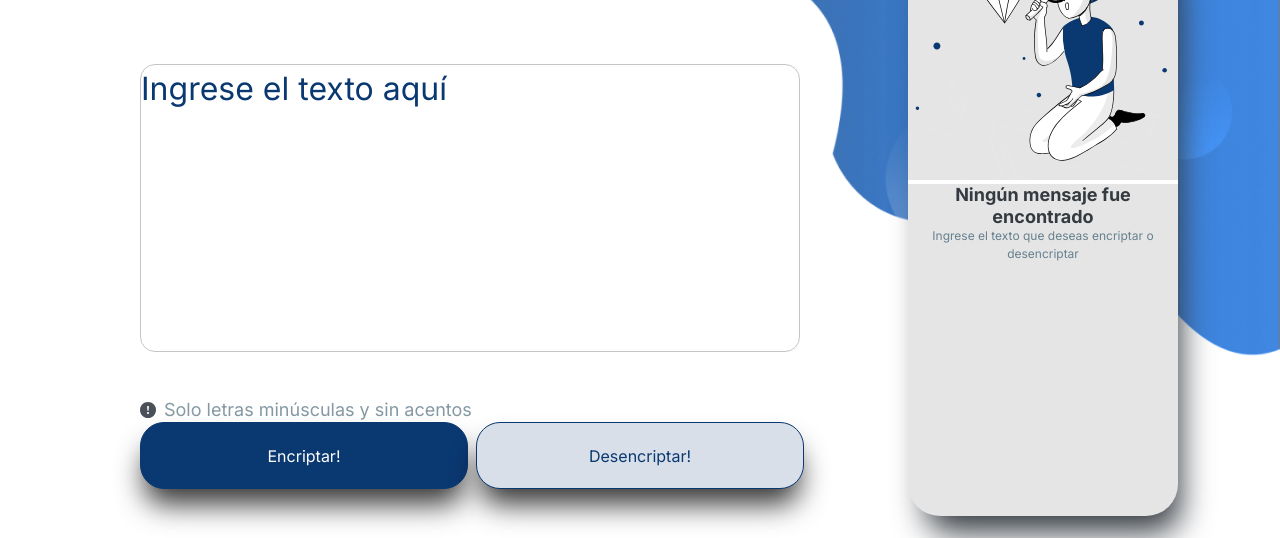
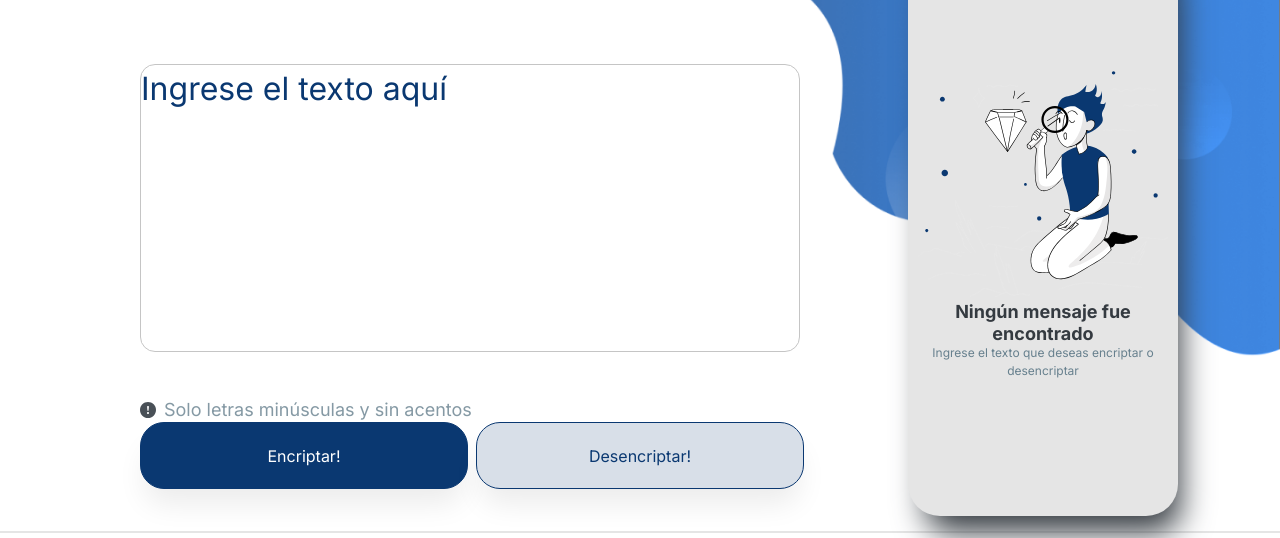
Before and after one commit to Gronegtp/desafio-encriptador-de-texto, a plain HTML site: page index.html in a window 1280 px wide. Shown: the part 104-642 px from the top of the page. Drawn offline with Linux system fonts and the light colour scheme.

Commit message:
Solucion de problemas con la ayuda de Jeison en el style.css

```diff
--- a/CSS/style.css
+++ b/CSS/style.css
@@ -1,36 +1,34 @@
-/*----------
-Fuentes
-------------*/
+/*--Fuentes--*/
+
 @import url('https://fonts.googleapis.com/css2?family=Inter:ital,opsz,wght@0,14..32,100..900;1,14..32,100..900&display=swap');
 
-/*---------
-Global css
----------*/
+/*--Global Css--*/
+
 :root{
-    --font: #e5e5e5;
-    --white: #FFFFFF;
-    --dark-blue: #0A3871;
-    --greey: #c5c5c5;
-    --medium-gray: #67808e;
-    --rgba: rgba(0,0,0,0.8);
-    --white-blue: #D8DFE8;
-    --Medium-blue: #0a38718a;
-    --Gray: #343a40;
-    --gree: #495057;
+    --Font:#E5E5E5;
+    --White:#FFFFFF;
+    --Dark-Blue:#0A3871;
+    --Greey:#C5C5C5;
+    --Medium-Gray:#67808E;
+    --RGBA:rgba(0,0,0,0.08);
+    --White-Blue:#D8DFE8;
+    --Medium-Blue:#0a38718a;
+    --Gray:#343A40;
+    --Gree:#495057;
 }
 
 *{
-    margin:0;
-    padding:0;
+    margin: 0;
+    padding: 0;
     box-sizing: border-box;
-    font-family: 'inter', sans-serif;
+    font-family: 'Inter', sans-serif;
     text-decoration: none;
-    background: var(--white);
+    background: var(--White);
 }
 
 ::selection{
-    background: var(--dark-blue);
-    color: var(--white)
+    background: var(--Dark-Blue);
+    color: var(--White);
 }
 
 body{
@@ -41,9 +39,7 @@ img{
     max-width: 100%;
 }
 
-/*-----------
-encabezado
------------*/
+/*--Encabezado--*/
 
 header{
     position: absolute;
@@ -57,9 +53,7 @@ header .logo{
     height: 48px;
 }
 
-/*--------
-principal
----------*/
+/*--Principal--*/
 
 main{
     display: flex;
@@ -82,13 +76,13 @@ main{
     font-size: 32px;
     line-height: 48px;
     outline: none;
-    border: 1px solid var(--greey);
+    border: 1px solid var(--Greey);
     border-radius: 15px;
     resize: none;
 }
 
 .encriptar::placeholder,:focus{
-    color: var(--dark-blue);
+    color: var(--Dark-Blue);
 }
 
 .encriptador-aviso{
@@ -108,7 +102,7 @@ main{
     font-size: 18px;
     line-height: 150%;
     opacity: 0.8;
-    color: var(--medium-gray)
+    color: var(--Medium-Gray);
 }
 
 .encriptador-contenedor{
@@ -129,63 +123,64 @@ main{
     font-size: 16px;
     line-height: 19px;
     text-align: center;
-    color: var(--white);
-    background: var(--dark-blue);
-    border: 1px solid var(--dark-blue);
+    color: var(--White);
+    background: var(--Dark-Blue);
+    border: 1px solid var(--Dark-Blue);
     border-radius: 24px;
     cursor: pointer;
-    box-shadow: 0px 20px 29px -5px var(--rgba);
+    box-shadow: 0px 20px 29px -5px var(--RGBA);
 }
 
 .Btn-Encriptar:active{
-    box-shadow: inset 2px 2px 4px var(--font),
-    inset -3px -4px 8px var(--dark-blue);
-    color: var(--white-blue);
+    box-shadow: inset 2px 2px 4px var(--Font),
+    inset -3px -4px 8px var(--Dark-Blue);
+    color: var(--White-Blue);
 }
 
 .Btn-DesEncriptar{
     width: 328px;
     height: 67px;
-    padding:24px;
+    padding: 24px;
     font-style: normal;
     font-weight: 400;
     font-size: 16px;
     line-height: 19px;
     text-align: center;
-    color: var(--dark-blue);
-    background: var(--white-blue);
-    border: 1px solid var(--dark-blue);
+    color: var(--Dark-Blue);
+    background: var(--White-Blue);
+    border: 1px solid var(--Dark-Blue);
     border-radius: 24px;
     cursor: pointer;
-    box-shadow: 0px 20px 29px -5px var(--rgba);
+    box-shadow: 0px 20px 29px -5px var(--RGBA);
 }
+
 .btn-copiar:active,
-.Btn-DesEncriptar:active{
-    box-shadow: inset 2px 2px 4px var(--dark-blue),
-    inset -3px -4px 8px var(--font);
-    color: var(--Medium-blue);
+.btn-desencriptar:active{
+    box-shadow: inset 2px 2px 4px var(--Dark-Blue),
+    inset -3px -4px 8px var(--Font);
+    color: var(--Medium-Blue);
 }
 
 .tarjeta{
     width: 270px;
     height: 580px;
-    background: var(--font);
+    background: var(--Font);
     box-shadow: 10px 24px 32px -8px var(--Gray);
-    position:relative;
+    position: relative;
     margin-top: 40px;
     border-radius: 32px;
     text-align: center;
 }
 
-.Tarjeta-contenedor{
+.tarjeta-contenedor{
     width: 250px;
     margin: auto;
     margin-top: 50%;
-    background:  var(--font);
+    background: var(--Font);
 }
 
 .img-muñeco{
-    background: var(--font);
+    background: var(--Font);
 }
 
 .texto-uno{
@@ -195,7 +190,7 @@ main{
     line-height: 120%;
     text-align: center;
     color: var(--Gray);
-    background: var(--font);
+    background: var(--Font);
 }
 
 .texto-dos{
@@ -204,8 +199,8 @@ main{
     font-size: 12px;
     line-height: 150%;
     text-align: center;
-    color: var(--medium-gray);
-    background: var(--font);
+    color: var(--Medium-Gray);
+    background: var(--Font);
 }
 
 .evaluar{
@@ -218,10 +213,10 @@ main{
     font-weight: 400;
     font-size: 24px;
     line-height: 36px;
-    color: var(--gree);
+    color: var(--Gree);
     background: transparent;
     border-top-right-radius: 32px;
-    border-bottom-left-radius: 32px;
+    border-top-left-radius: 32px;
     border: none;
     resize: none;
 }
@@ -242,21 +237,20 @@ main{
     font-size: 16px;
     line-height: 19px;
     text-align: center;
-    background: var(--white-blue);
-    border: 1px solid var(--dark-blue);
+    background: var(--White-Blue);
+    border: 1px solid var(--Dark-Blue);
     border-radius: 20px;
     cursor: pointer;
 }
 
-.Btn-Encriptar:hover,
-.Btn-DesEncriptar:hover,
+.btn-encriptar:hover,
+.btn-desencriptar:hover,
 .btn-copiar:hover{
     transform: scale(0.97);
 }
 
-/*-----------
-pie de pagina
------------*/
+/*--Pie De Página--*/
+
 footer{
     margin-top: 15px;
     padding: 10px;
@@ -270,19 +264,17 @@ footer{
 }
 
 .linked:hover{
-    color: var(--font);
+    color: var(--Font);
     opacity: 0.8;
 }
 
 .Git:hover{
-    color: var(--font);
+    color: var(--Font);
     opacity: 0.6;
-
 }
 
-/*-------------
-media
--------------*/
+/*--Media--*/
+
 @media(max-width: 1250px){
     main{
         display: flex;
@@ -290,6 +282,7 @@ media
         align-items: center;
         width: 100%;
     }
+
     .encriptador{
         margin: 168px 0px 0px 0px;
         display: flex;
@@ -308,6 +301,7 @@ media
         position: inherit;
         margin: 15px;
     }
+
     .tarjeta{
         width: 665px;
         height: 300px;
@@ -316,7 +310,7 @@ media
         align-items: flex-end;
     }
 
-    .Tarjeta-contenedor{
+    .tarjeta-contenedor{
         display: block;
         justify-content: center;
         align-items: center;
@@ -343,7 +337,9 @@ media
     }
 }
 
+
 @media(max-width: 720px){
+
     header .logo{
         width: 100%;
         background: var(--White);
@@ -361,6 +357,10 @@ media
     }
 
     .tarjeta{
+        width: 90%;
+    }
+
+    .copyright{
         font-size: 20px;
     }
 }
```
